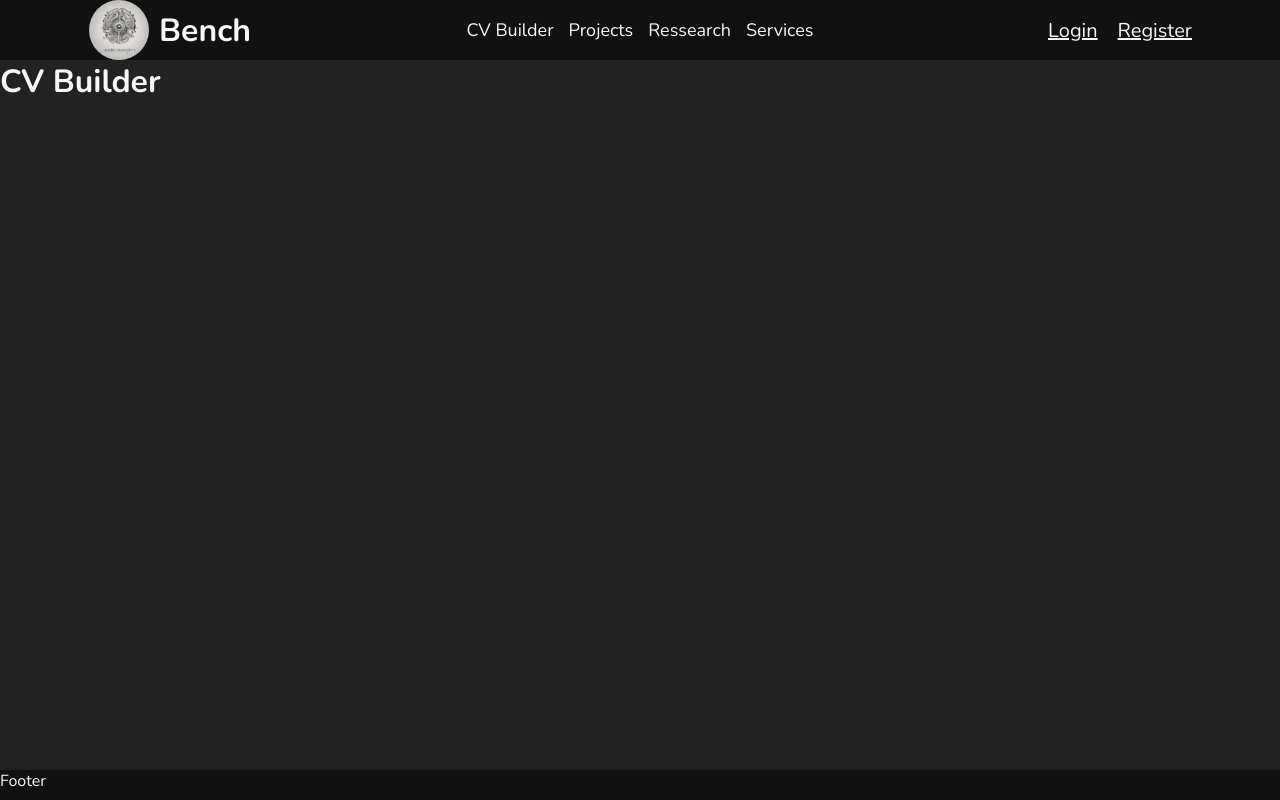
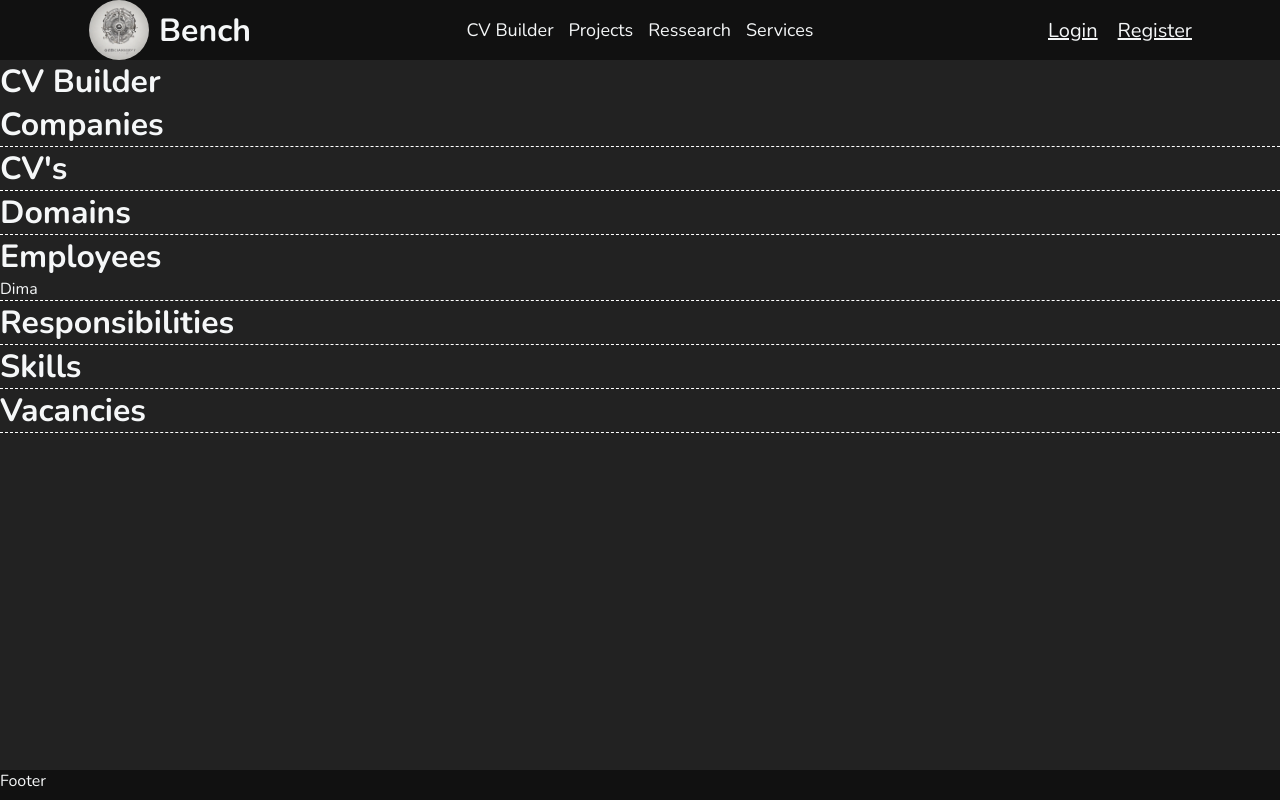
Before and after one commit to GeekchanskiY/BENCH, a React (Create React App) app in the folder frontend/app/: page /cv in a window 1280 px wide. Built offline with nearby package versions, Linux system fonts and the light colour scheme; no server answers.

Commit message:
Cv builder template init

```diff
--- a/frontend/app/src/components/cvBuilder/CV.jsx
+++ b/frontend/app/src/components/cvBuilder/CV.jsx
@@ -1,5 +1,5 @@
 export default function CV(){
-    return <div>
-        <h1>CV</h1>
+    return <div className="cv_model">
+        <h1>CV's</h1>
     </div>
 }
--- a/frontend/app/src/components/cvBuilder/CVBuilder.jsx
+++ b/frontend/app/src/components/cvBuilder/CVBuilder.jsx
@@ -1,8 +1,25 @@
-import { BrowserRouter, Routes, Route } from "react-router-dom";
+import Company from "./Company"
+import CV from "./CV"
+import Domain from "./Domain"
+import Employee from "./Employee"
+import Responsibility from "./Responsibility"
+import Skill from "./Skill"
+import Vacancy from "./Vacancy"
+
+import '../../styles/cv_builder.css'
 
 export default function CVBuilder() {
     return <div>
         <h1>CV Builder</h1>
+        <Company></Company>
+        <CV></CV>
+        <Domain></Domain>
+        <Employee></Employee>
+        <Responsibility></Responsibility>
+        <Skill></Skill>
+        <Vacancy></Vacancy>
+
+
 
     </div>
 }
--- a/frontend/app/src/components/cvBuilder/Company.jsx
+++ b/frontend/app/src/components/cvBuilder/Company.jsx
@@ -1,5 +1,5 @@
 export default function Company(){
-    return <div>
-        <h1>Company</h1>
+    return <div className="cv_model">
+        <h1>Companies</h1>
     </div>
 }
--- a/frontend/app/src/components/cvBuilder/Domain.jsx
+++ b/frontend/app/src/components/cvBuilder/Domain.jsx
@@ -1,5 +1,5 @@
 export default function Domain(){
-    return <div>
+    return <div className="cv_model">
         <h1>Domains</h1>
     </div>
 }
--- a/frontend/app/src/components/cvBuilder/Employee.jsx
+++ b/frontend/app/src/components/cvBuilder/Employee.jsx
@@ -1,5 +1,35 @@
+import { object, string, number, date } from 'yup';
+import { useEffect, useState } from 'react';
+
+let employeeSchema = object({
+  id: number().positive().integer(),
+  name: string().required(),
+  age: number().required().positive().integer(),
+});
+
+async function fetchUsers(){
+    let response = await fetch('http://0.0.0.0:3001/v1/employee/')
+    let employees = await response.json()
+    let validatedObjects = await Promise.all(employees.map(async (object) => {
+        await employeeSchema.validate(object, { abortEarly: false });
+        return object;
+    }));
+    return await validatedObjects
+}
+
 export default function Employee(){
-    return <div>
-        <h1>Employee</h1>
+    const [employees, setEmployees] = useState([
+        {name: 'Dima', age: 12}
+    ])
+
+    useEffect(async () => {
+        setEmployees(await fetchUsers())
+    }, [])
+
+    return <div className="cv_model">
+        <h1>Employees</h1>
+        {employees.map((employee)=>{
+            return <span>{employee.name}</span>
+        })}
     </div>
 }
--- /dev/null
+++ b/frontend/app/src/components/cvBuilder/Responsibility.jsx
@@ -0,0 +1,18 @@
+
+export function ResponsibilitySynonim(){
+    return <div>
+        <h3>Synonims</h3>
+    </div>
+}
+
+export function ResponsibilityConflict(){
+    return <div>
+        <h3>Conflicts</h3>
+    </div>
+}
+
+export default function Responsibility(){
+    return <div className="cv_model">
+        <h1>Responsibilities</h1>
+    </div>
+}
--- /dev/null
+++ b/frontend/app/src/components/cvBuilder/Skill.jsx
@@ -0,0 +1,19 @@
+
+
+export function SkillDomain(){
+    return <div>
+        <h1>Domains</h1>
+    </div>
+}
+
+export function SkillConflict(){
+    return <div>
+        <h1>Conflicts</h1>
+    </div>
+}
+
+export default function Skill(){
+    return <div className="cv_model">
+        <h1>Skills</h1>
+    </div>
+}
--- /dev/null
+++ b/frontend/app/src/components/cvBuilder/Vacancy.jsx
@@ -0,0 +1,16 @@
+export function VacancySkill(){
+    return <div>
+        <h1>Skills</h1>
+    </div>
+}
+export function VacancyDomain(){
+    return <div>
+        <h1>Domains</h1>
+    </div>
+}
+
+export default function Vacancy(){
+    return <div className="cv_model">
+        <h1>Vacancies</h1>
+    </div>
+}
--- /dev/null
+++ b/frontend/app/src/styles/cv_builder.css
@@ -0,0 +1,3 @@
+.cv_model{
+    border-bottom: 1px dashed white;
+}
```
